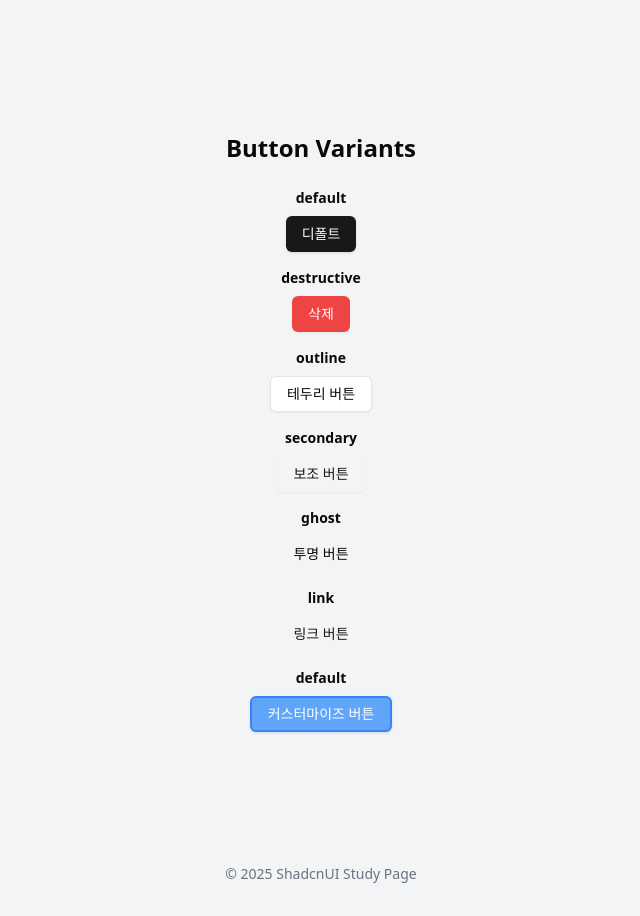
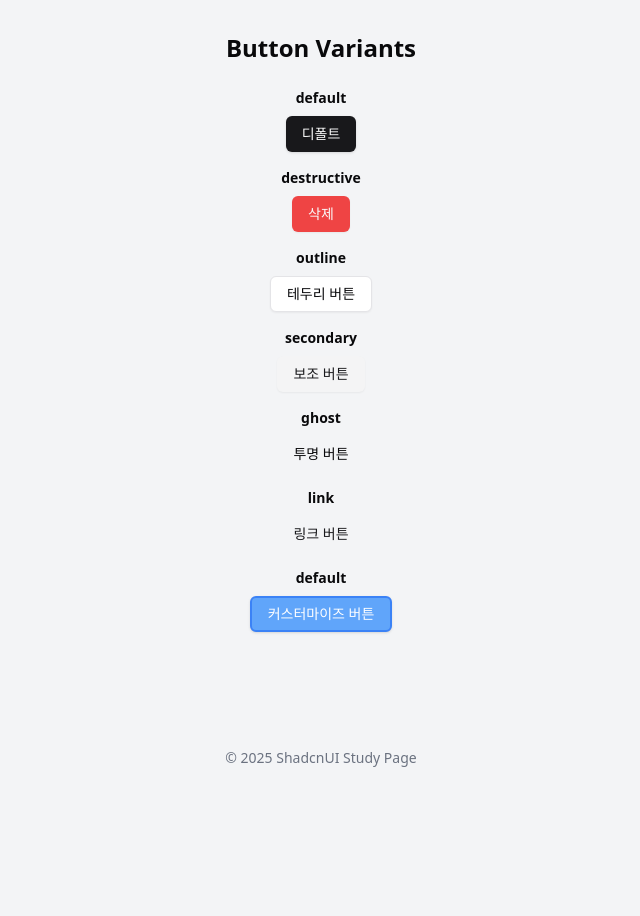
Before and after one commit to gibeom0218/shadcnUI, a Next.js app: page /ButtonPage in a window 1280 px wide. Shown: the whole page, without its empty margins (319-959 px from the left). After the commit the page ends 800 px from the top, so only its background shows below. Built offline with nearby package versions, Linux system fonts and the light colour scheme.

Commit message:
refactor : 버튼 페이지 리팩토링

```diff
--- /dev/null
+++ b/src/app/ButtonPage/_components/button-item.tsx
@@ -0,0 +1,32 @@
+'use client';
+
+import { Button } from '@/components/ui/button';
+
+interface ButtonItemProps {
+  label: string;
+  variant?:
+    | 'default'
+    | 'destructive'
+    | 'outline'
+    | 'secondary'
+    | 'ghost'
+    | 'link';
+  className?: string;
+}
+
+export const ButtonItem = ({
+  label,
+  variant = 'default',
+  className,
+}: ButtonItemProps) => {
+  const handleClick = () => alert(`${label} 버튼`);
+
+  return (
+    <div className="flex flex-col items-center gap-2">
+      <span className="text-sm font-semibold">{variant}</span>
+      <Button variant={variant} className={className} onClick={handleClick}>
+        {label}
+      </Button>
+    </div>
+  );
+};
--- a/src/app/ButtonPage/page.tsx
+++ b/src/app/ButtonPage/page.tsx
@@ -1,39 +1,8 @@
-'use client';
-
-import { Button } from '@/components/ui/button';
-
-interface ButtonItemProps {
-  label: string;
-  variant?:
-    | 'default'
-    | 'destructive'
-    | 'outline'
-    | 'secondary'
-    | 'ghost'
-    | 'link';
-  className?: string;
-}
-
-const ButtonItem = ({
-  label,
-  variant = 'default',
-  className,
-}: ButtonItemProps) => {
-  const handleClick = () => alert(`${label} 버튼`);
-
-  return (
-    <div className="flex flex-col items-center gap-2">
-      <span className="text-sm font-semibold">{variant}</span>
-      <Button variant={variant} className={className} onClick={handleClick}>
-        {label}
-      </Button>
-    </div>
-  );
-};
+import { ButtonItem } from './_components/button-item';
 
 const ButtonPage = () => {
   return (
-    <div className="flex min-h-screen flex-col items-center justify-center bg-gray-100 p-8">
+    <main className="flex-grow">
       <h1 className="mb-6 text-2xl font-bold">Button Variants</h1>
 
       <div className="grid w-full max-w-md gap-4">
@@ -48,7 +17,7 @@ const ButtonPage = () => {
           className="border-2 border-blue-500 bg-blue-400 text-white hover:bg-blue-300"
         />
       </div>
-    </div>
+    </main>
   );
 };
 
--- a/src/app/layout.tsx
+++ b/src/app/layout.tsx
@@ -8,7 +8,7 @@ export default function RootLayout({
 }>) {
   return (
     <html lang="en">
-      <body className="flex min-h-screen flex-col bg-gray-100 p-8">
+      <body className="flex min-h-screen flex-col items-center justify-center bg-gray-100 p-8">
         {children}
         <Footer />
       </body>
```
